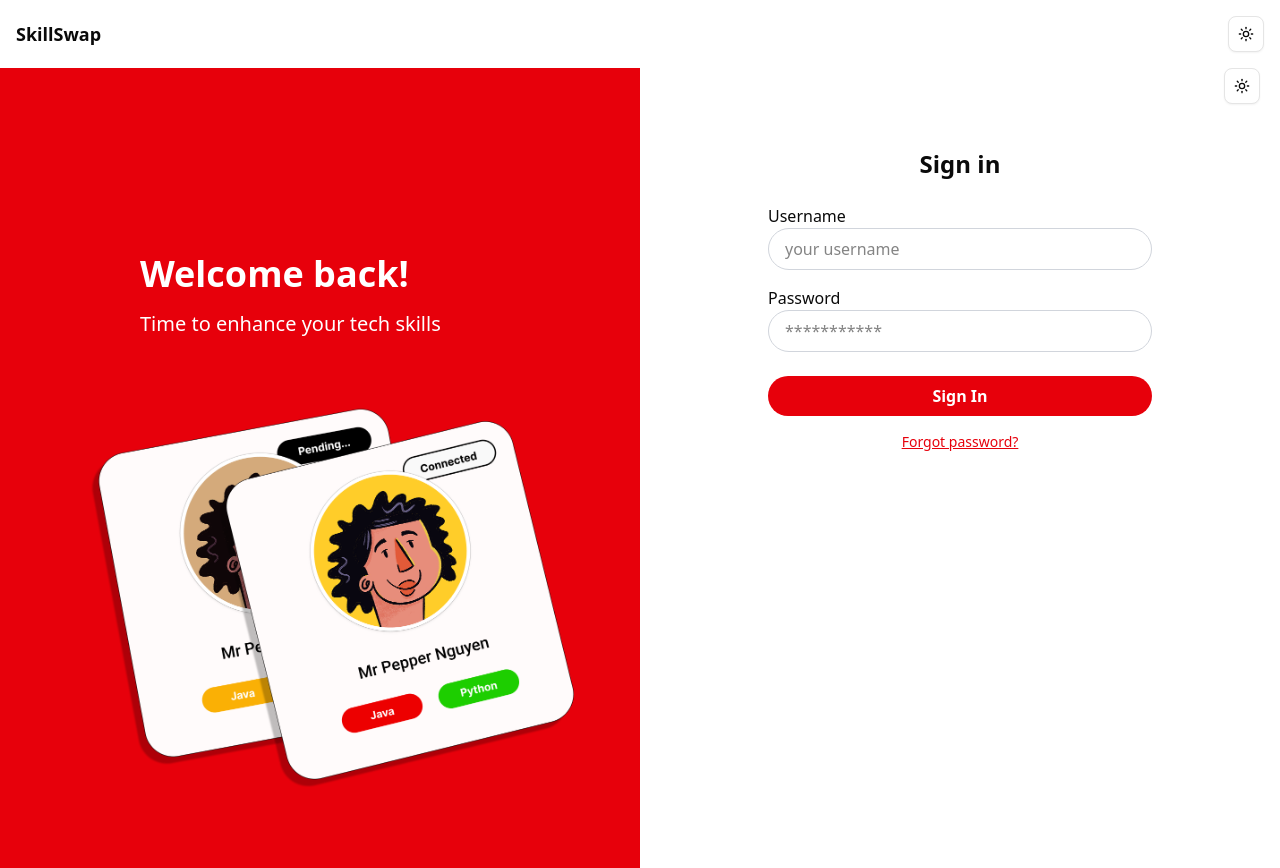
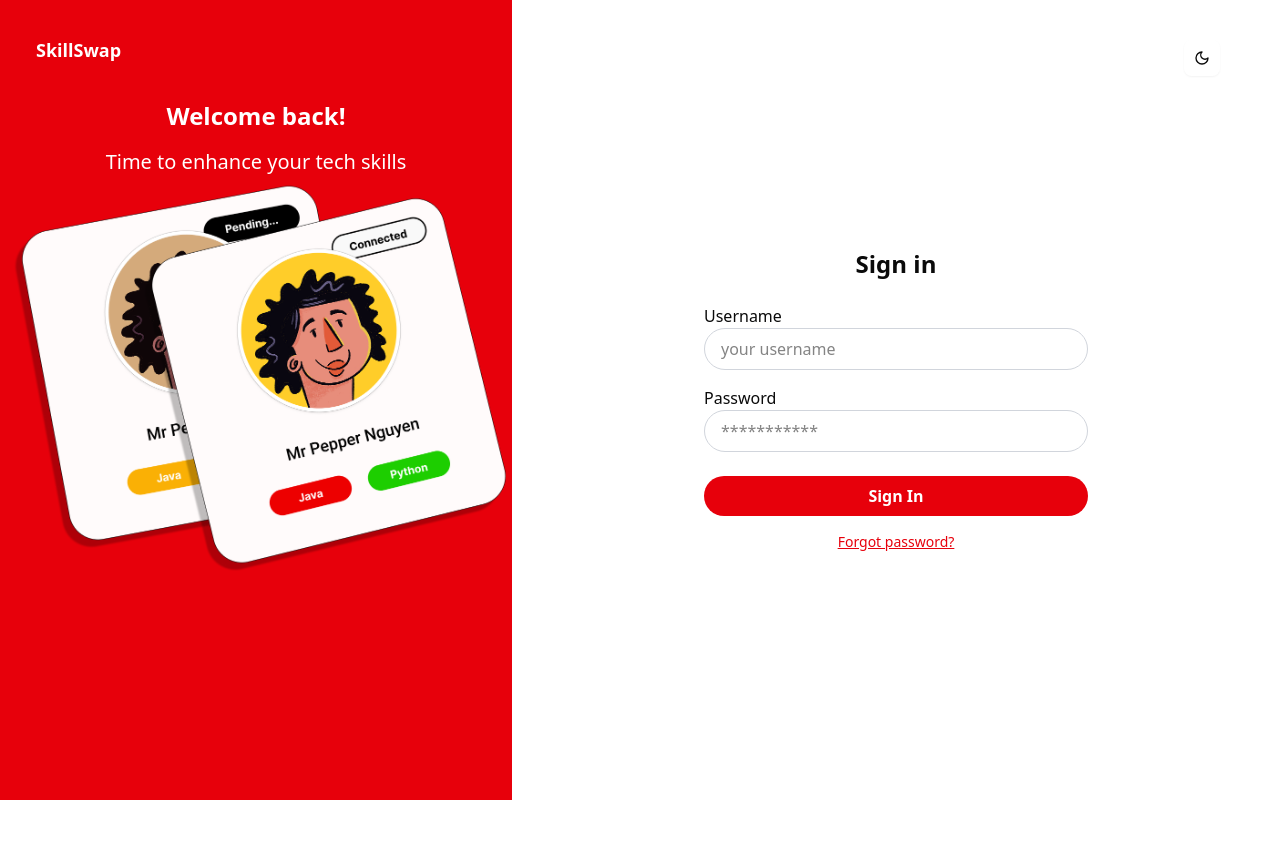
Before and after one commit to lpun-majessica/skill-swap, a Next.js app: page /login in a window 1280 px wide. After the commit the page ends 800 px from the top, so only its background shows below. Built offline with nearby package versions, Linux system fonts and the light colour scheme.

Commit message:
dark mode

```diff
--- a/src/app/layout.js
+++ b/src/app/layout.js
@@ -2,7 +2,8 @@ import { ModeToggle } from "@/components/common/mode-toggle";
 import "./globals.css";
 import { ThemeProvider } from "@/components/theme-provider";
 import { DataProvider } from '@/contexts/data-context';
-import {AuthProvider} from '@/contexts/auth-context';
+import { AuthProvider } from '@/contexts/auth-context';
+import Navbar from '@/components/navbar';
 
 export const metadata = {
   title: "SkillSwap",
@@ -17,14 +18,7 @@ export default function RootLayout({ children }) {
         <AuthProvider>
           <DataProvider>
             <ThemeProvider>
-              <nav>
-                <div className="flex items-center justify-between shadow-2xl shadow-accent p-4 ">
-                  <div className="text-lg font-bold">SkillSwap</div>
-                  <div className="flex space-x-4">
-                    <ModeToggle />
-                  </div>
-                </div>
-              </nav>
+            <Navbar />
               {children}
             </ThemeProvider>
           </DataProvider>
--- a/src/app/login/page.js
+++ b/src/app/login/page.js
@@ -19,25 +19,26 @@ export default function LoginPage() {
   };
 
   return (
-    <div className="min-h-screen grid grid-cols-1 md:grid-cols-2 font-sans">
+    <div className="min-h-screen grid grid-cols-1 md:grid-cols-5 font-sans">
       {/* Left Side */}
-      <div className="bg-red-600 text-white flex flex-col justify-center relative overflow-hidden">
-        <div className="pl-35 pt-10">
-          <h1 className="text-4xl font-bold mb-4 z-10">Welcome back!</h1>
-          <p className="text-xl z-10">Time to enhance your tech skills</p>
+      <div className="bg-red-600 text-white justify-center relative col-span-2">
+        <div className="p-9 text-lg font-bold">SkillSwap</div>
+        <div className="text-center">
+          <h1 className="text-2xl font-bold mb-4 w-full">Welcome back!</h1>
+          <p className="text-xl w-full">Time to enhance your tech skills</p>
         </div>
-        <div className="relative w-full h-96 z-0">
+        <div className="relative h-96 overflow-visible">
           <img
             src="/pfp/login.png"
             alt="Pending card"
-            className="absolute top-[50px] right-[60px] h-100"
+            className="absolute top-1/2 left-1/2 translate-x-[-50%] translate-y-[-50%] w-[300%] h-auto object-contain "
           />
         </div>
       </div>
 
       {/* Right Side */}
-      <div className="bg-white relative">
-        <div className="absolute right-5">
+      <div className="bg-white flex justify-center relative col-span-3 dark dark:bg-[oklch(0.145_0_0)]">
+        <div className="absolute right-5 p-10">
           <ModeToggle/>
         </div>
         <div className="flex flex-col justify-center items-center px-10 py-20">
--- a/src/app/login/test.js
+++ /dev/null
@@ -1,18 +0,0 @@
-import AuthGuard from '../../components/auth/AuthGuard';
-import { logout } from '../../utils/auth';
-
-export default function Test() {
-  const handleLogout = () => {
-    logout();
-    window.location.href = '/login';
-  };
-
-  return (
-    <AuthGuard>
-      <div style={{ padding: '2rem' }}>
-        <h1>Chào mừng đến Dashboard!</h1>
-        <button onClick={handleLogout}>Đăng xuất</button>
-      </div>
-    </AuthGuard>
-  );
-}
--- /dev/null
+++ b/src/components/navbar.jsx
@@ -0,0 +1,22 @@
+'use client';
+
+import { usePathname } from 'next/navigation';
+import { ModeToggle } from '@/components/common/mode-toggle';
+
+export default function Navbar() {
+  const pathname = usePathname();
+
+  // Hide Navbar if path is /login
+  if (pathname === '/login') return null;
+
+  return (
+    <nav>
+      <div className="flex items-center justify-between shadow-2xl shadow-accent p-4 ">
+        <div className="text-lg font-bold">SkillSwap</div>
+        <div className="flex space-x-4">
+          <ModeToggle />
+        </div>
+      </div>
+    </nav>
+  );
+}
--- a/src/contexts/auth-context.jsx
+++ b/src/contexts/auth-context.jsx
@@ -1,3 +1,5 @@
+"use client";
+
 const { createContext, useState, useEffect } = require("react");
 import { login as loginUser, logout as logoutUser, getUser } from '@/utils/auth';
 
--- a/src/contexts/data-context.jsx
+++ b/src/contexts/data-context.jsx
@@ -1,4 +1,4 @@
-'use client';
+"use client";
 
 import { createContext, useContext, useState } from 'react';
 import usersData from '../lib/data/users.json';
```
